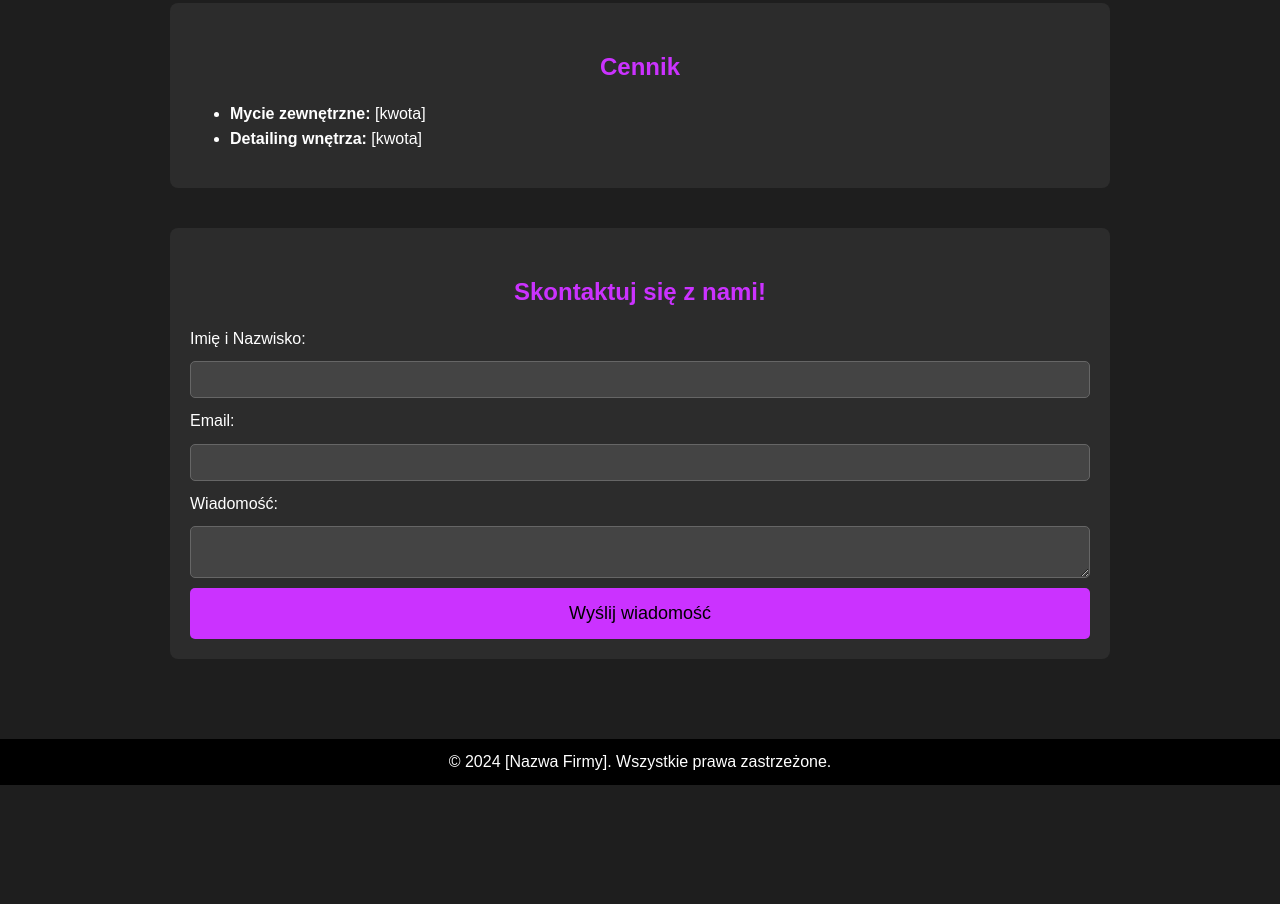
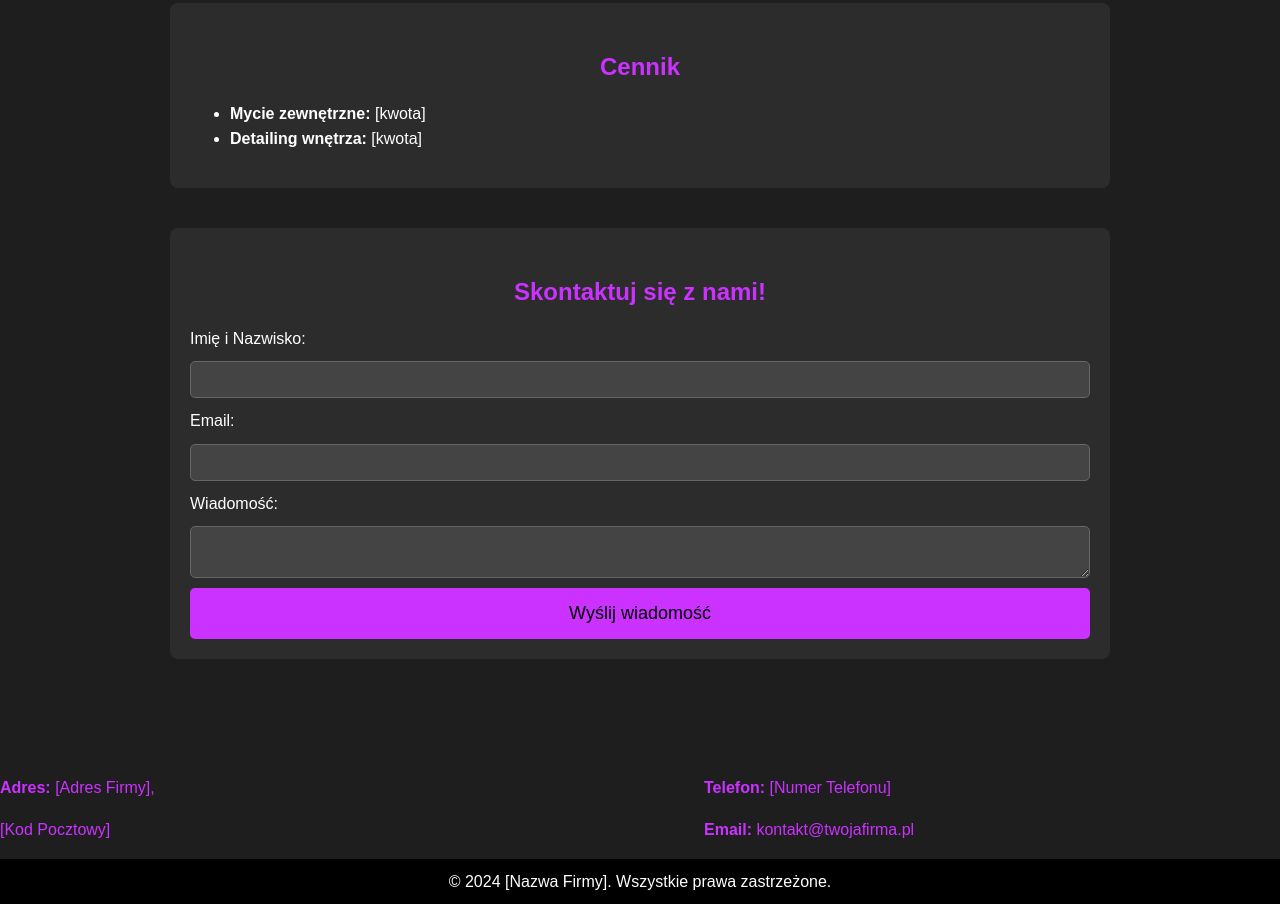
Before and after one commit to Machux133/Detailing-website, a plain HTML site: page index.html in a window 1280 px wide. Shown: the part 941-1845 px from the top of the page. Before the commit the page ends 1726 px from the top, so only its background shows below. Drawn offline with Linux system fonts and the light colour scheme.

Commit message:
kontakt i adres na dole

```diff
--- a/index.html
+++ b/index.html
@@ -163,6 +163,17 @@
         footer p {
             margin: 0;
         }
+        .contact-info {
+            margin-top: 20px;
+            display: flex;
+            justify-content: space-between;
+            font-size: 14px;
+            color: #cb32ff;
+        }
+
+        .contact-info div {
+            width: 45%;
+        }
     </style>
 </head>
 <body>
@@ -225,6 +236,17 @@
             </form>
         </section>
     </main>
+     <section class="contact-info">
+
+            <div>
+                <p><strong>Adres:</strong> [Adres Firmy], </p>
+                <p> [Kod Pocztowy]</p>
+            </div>
+            <div>
+                <p><strong>Telefon:</strong> [Numer Telefonu]</p>
+                <p><strong> Email:</strong> kontakt@twojafirma.pl</p>
+            </div>
+        </section>
 
     <footer>
         <p>&copy; 2024 [Nazwa Firmy]. Wszystkie prawa zastrzeżone.</p>
```
